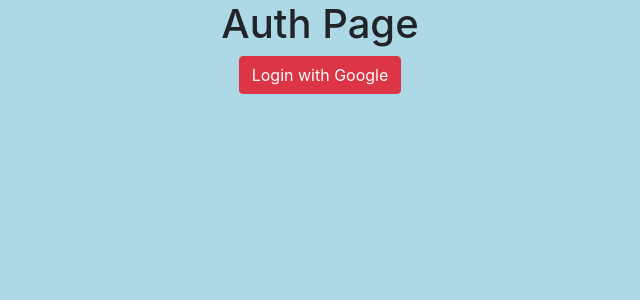
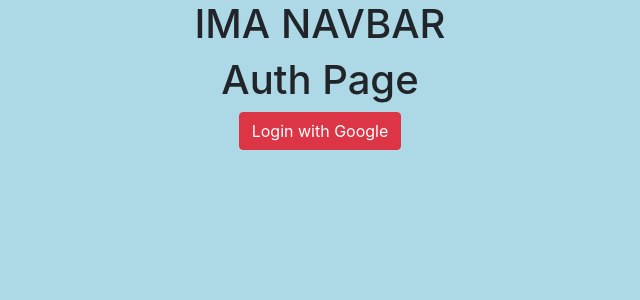
Before and after one commit to jthielman/pinterest-routing, a React (Create React App) app: page /auth in a window 1280 px wide. Shown: the top 300 px of the page, without its empty margins (320-960 px from the left). Built offline with nearby package versions, Linux system fonts and the light colour scheme; no server answers.

Commit message:
navbar component

```diff
--- a/src/App/App.js
+++ b/src/App/App.js
@@ -7,6 +7,7 @@
 import './App.scss';
 
 import firebaseConnection from '../helpers/data/connection';
+import MyNavbar from '../components/shared/MyNavbar/MyNavbar';
 import Home from '../components/pages/Home/Home';
 import Auth from '../components/pages/Auth/Auth';
 import SingleBoard from '../components/pages/SingleBoard/SingleBoard';
@@ -48,6 +49,7 @@
     return (
       <div className="App">
         <Router>
+          <MyNavbar />
           <Switch>
           <PrivateRoute path="/" exact component={Home} authed={authed} />
           <PrivateRoute path="/board/new" exact component={NewBoard} authed={authed} />
--- /dev/null
+++ b/src/components/shared/MyNavbar/MyNavbar.js
@@ -0,0 +1,13 @@
+import React from 'react';
+
+class MyNavbar extends React.Component {
+  render() {
+    return (
+      <div className="MyNavbar">
+        <h1>IMA NAVBAR</h1>
+      </div>
+    );
+  }
+}
+
+export default MyNavbar;
--- /dev/null
+++ b/src/components/shared/MyNavbar/MyNavbar.scss
@@ -0,0 +1,3 @@
+.MyNavbar {
+  display: block;
+}
```
